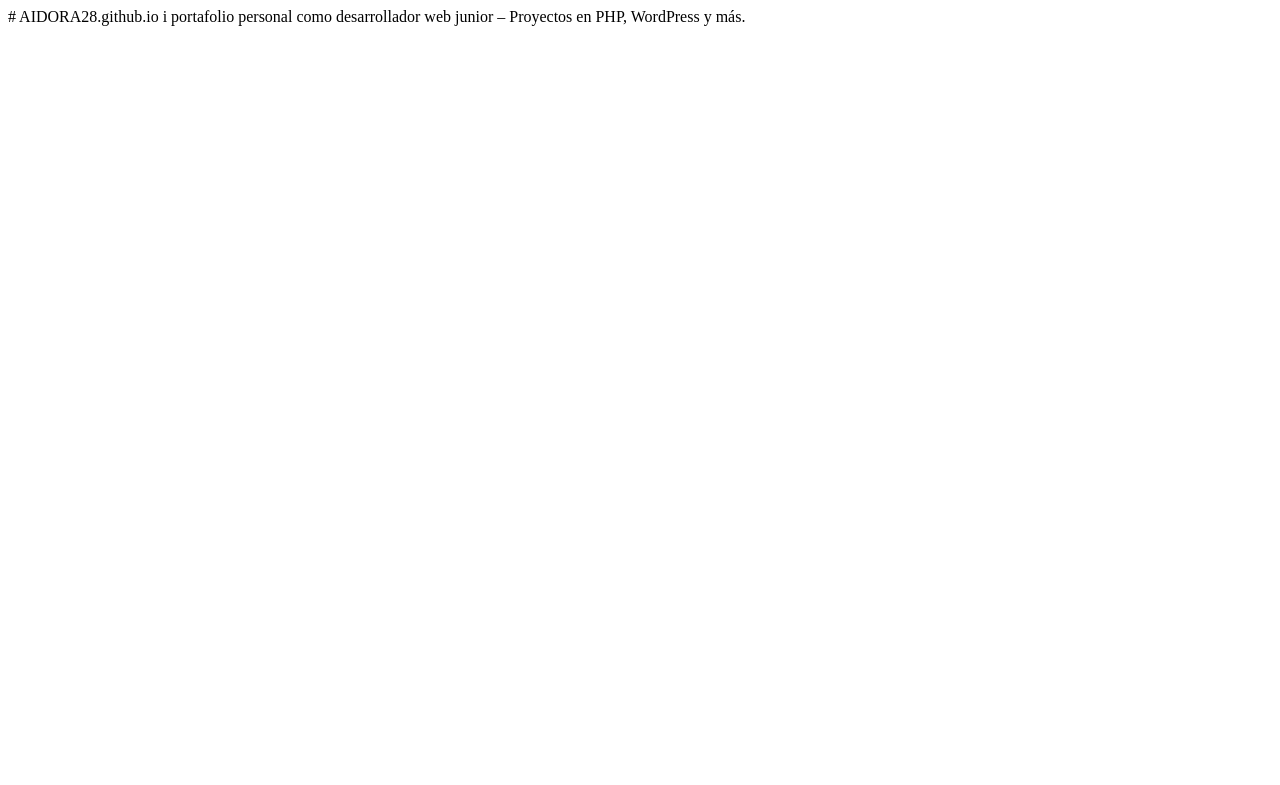
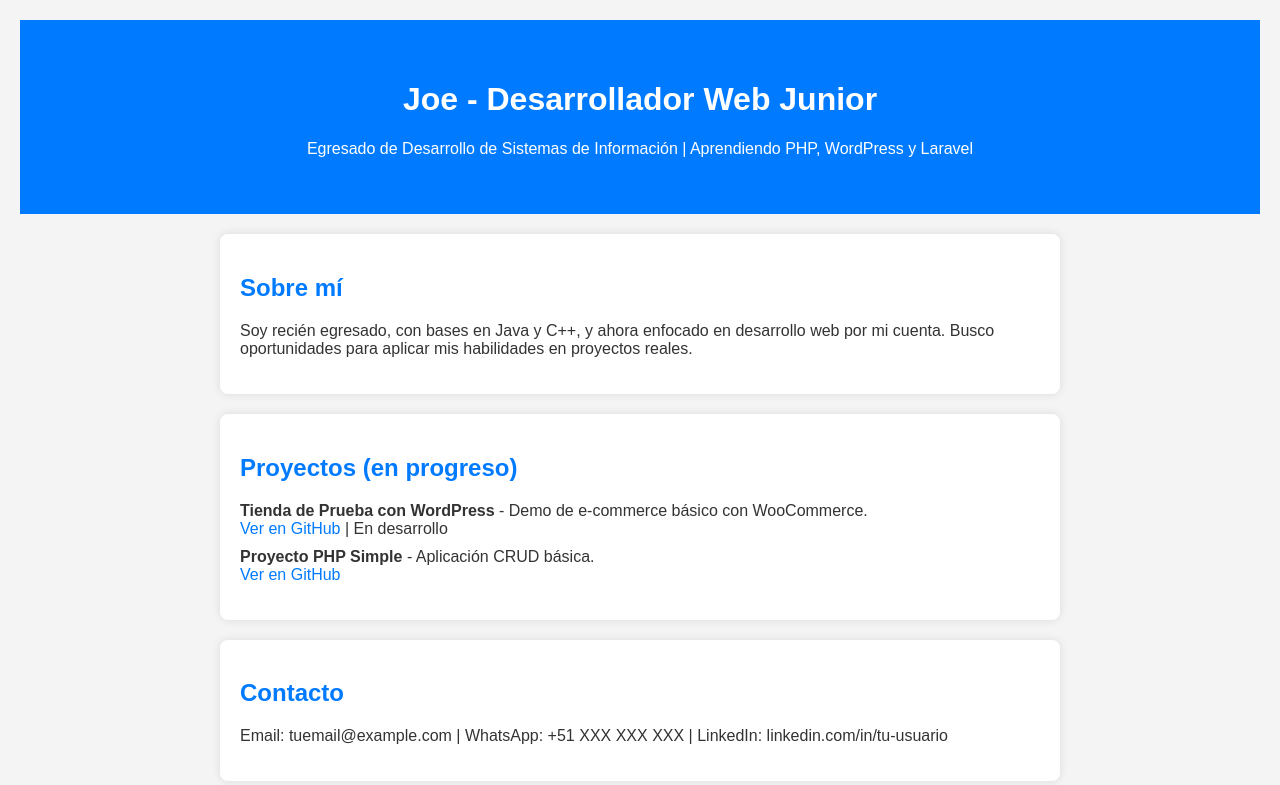
Before and after one commit to AIDORA28/AIDORA28.github.io, a plain HTML site: page index.html in a window 1280 px wide. Drawn offline with Linux system fonts and the light colour scheme.

Commit message:
Update index.html with portfolio details

```diff
--- a/index.html
+++ b/index.html
@@ -1,2 +1,45 @@
-# AIDORA28.github.io
-i portafolio personal como desarrollador web junior – Proyectos en PHP, WordPress y más.
+<!DOCTYPE html>
+<html lang="es">
+<head>
+    <meta charset="UTF-8">
+    <meta name="viewport" content="width=device-width, initial-scale=1.0">
+    <title>Joe - Portafolio Desarrollador Web</title>
+    <style>
+        body { font-family: Arial, sans-serif; margin: 0; padding: 20px; background: #f4f4f4; color: #333; }
+        header { text-align: center; padding: 40px; background: #007bff; color: white; }
+        section { max-width: 800px; margin: 20px auto; background: white; padding: 20px; border-radius: 8px; box-shadow: 0 0 10px rgba(0,0,0,0.1); }
+        h2 { color: #007bff; }
+        ul { list-style: none; padding: 0; }
+        li { margin: 10px 0; }
+        a { color: #007bff; text-decoration: none; }
+        a:hover { text-decoration: underline; }
+    </style>
+</head>
+<body>
+    <header>
+        <h1>Joe - Desarrollador Web Junior</h1>
+        <p>Egresado de Desarrollo de Sistemas de Información | Aprendiendo PHP, WordPress y Laravel</p>
+    </header>
+
+    <section>
+        <h2>Sobre mí</h2>
+        <p>Soy recién egresado, con bases en Java y C++, y ahora enfocado en desarrollo web por mi cuenta. Busco oportunidades para aplicar mis habilidades en proyectos reales.</p>
+    </section>
+
+    <section>
+        <h2>Proyectos (en progreso)</h2>
+        <ul>
+            <li><strong>Tienda de Prueba con WordPress</strong> - Demo de e-commerce básico con WooCommerce. <br>
+                <a href="https://github.com/AIDORA28/tu-repo-wordpress" target="_blank">Ver en GitHub</a> | En desarrollo</li>
+            <li><strong>Proyecto PHP Simple</strong> - Aplicación CRUD básica. <br>
+                <a href="https://github.com/AIDORA28/tu-repo-php" target="_blank">Ver en GitHub</a></li>
+            <!-- Agrega más aquí con tus repos reales -->
+        </ul>
+    </section>
+
+    <section>
+        <h2>Contacto</h2>
+        <p>Email: tuemail@example.com | WhatsApp: +51 XXX XXX XXX | LinkedIn: linkedin.com/in/tu-usuario</p>
+    </section>
+</body>
+</html>
```
